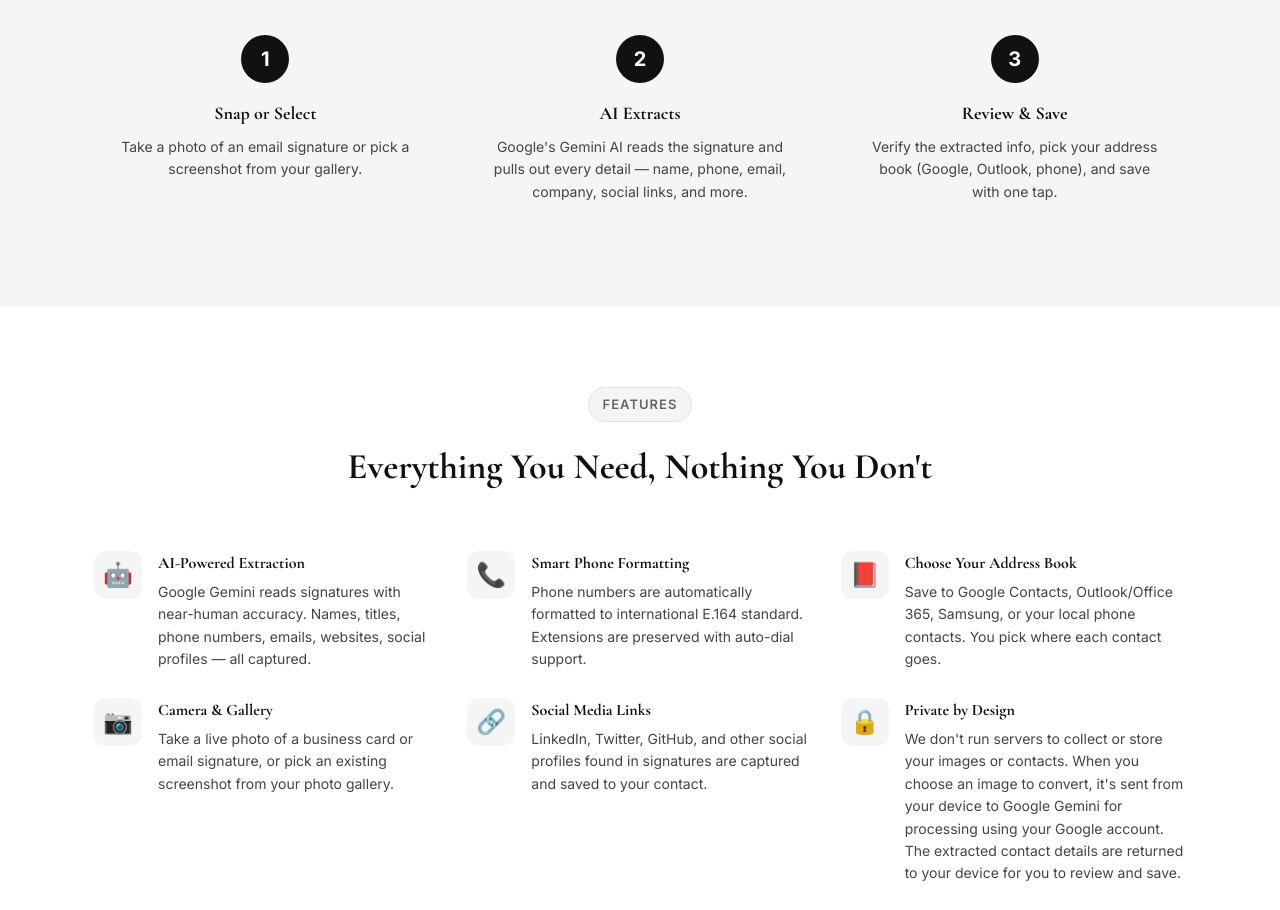
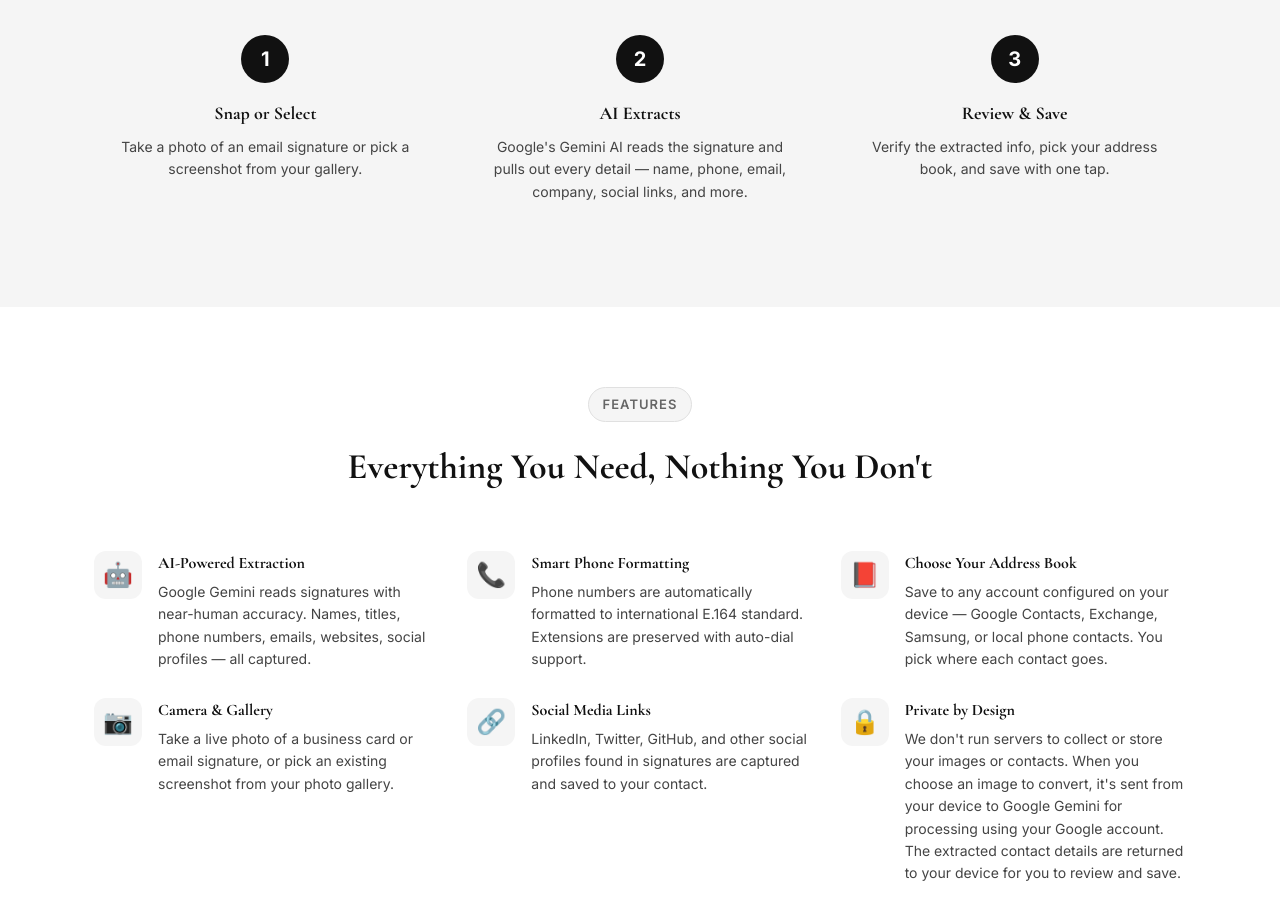
Before and after one commit to sksilver/silverliningprojects.com, a plain HTML site: page ai/sigtocontact/index.html in a window 1280 px wide. Shown: the part 800-1710 px from the top of the page. Drawn offline with nearby package versions, Linux system fonts and the light colour scheme.

Commit message:
Fix terms date, remove Outlook/Office 365 claims from marketing

```diff
--- a/ai/sigtocontact/index.html
+++ b/ai/sigtocontact/index.html
@@ -12,7 +12,7 @@
   </script>
   <meta name="viewport" content="width=device-width, initial-scale=1.0">
   <title>SigToContact — Turn Email Signatures Into Contacts Instantly</title>
-  <meta name="description" content="Snap a screenshot of any email signature and AI instantly extracts the contact info. One tap to save to Google Contacts, Outlook, or your phone.">
+  <meta name="description" content="Snap a screenshot of any email signature and AI instantly extracts the contact info. One tap to save to your contacts.">
   <link rel="icon" type="image/png" href="../images/sigtocontact-icon.png">
   <link rel="preconnect" href="https://fonts.googleapis.com">
   <link rel="preconnect" href="https://fonts.gstatic.com" crossorigin>
@@ -91,7 +91,7 @@
         <div class="step">
           <div class="step-number">3</div>
           <h3>Review &amp; Save</h3>
-          <p>Verify the extracted info, pick your address book (Google, Outlook, phone), and save with one tap.</p>
+          <p>Verify the extracted info, pick your address book, and save with one tap.</p>
         </div>
       </div>
     </div>
@@ -123,7 +123,7 @@
           <div class="feature-icon">&#128213;</div>
           <div>
             <h3>Choose Your Address Book</h3>
-            <p>Save to Google Contacts, Outlook/Office 365, Samsung, or your local phone contacts. You pick where each contact goes.</p>
+            <p>Save to any account configured on your device — Google Contacts, Exchange, Samsung, or local phone contacts. You pick where each contact goes.</p>
           </div>
         </div>
         <div class="feature-item">
```
Also changed, not shown: ai/sigtocontact/terms/index.html (+1 -1 lines).
